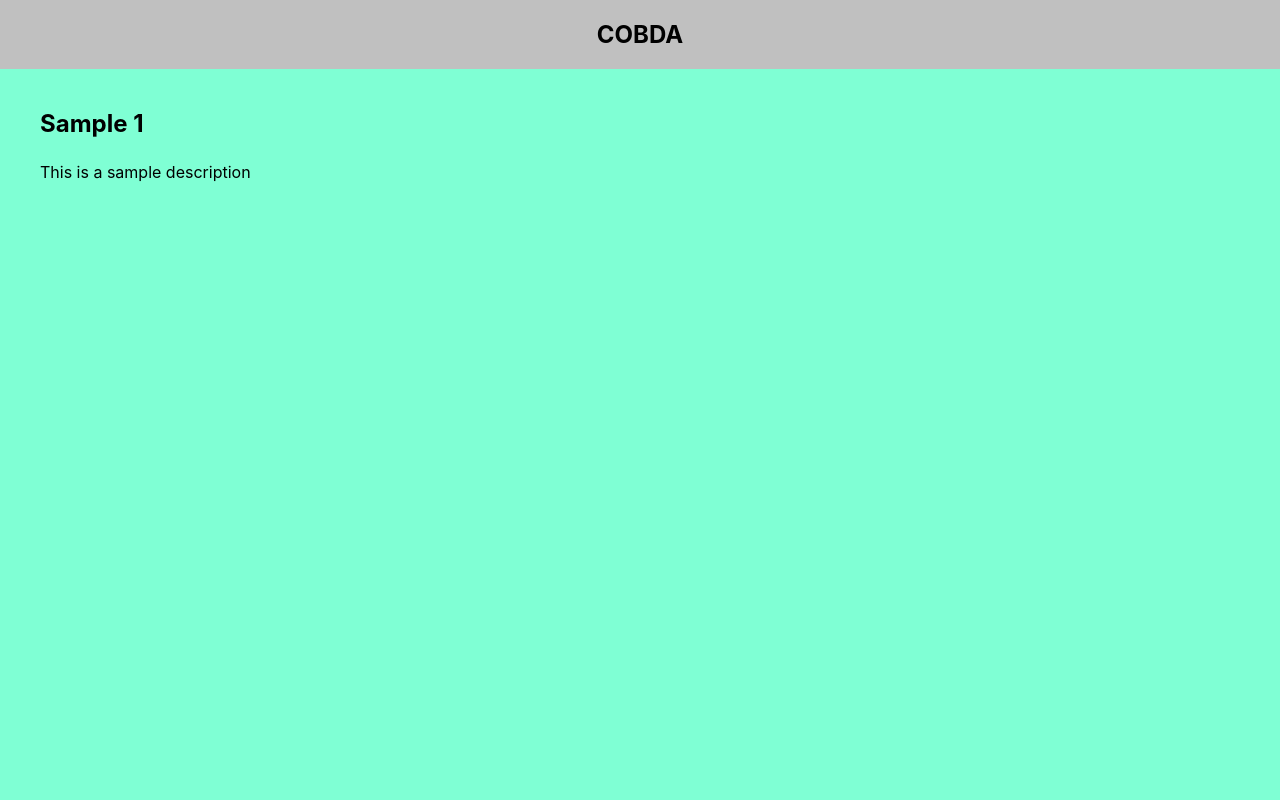
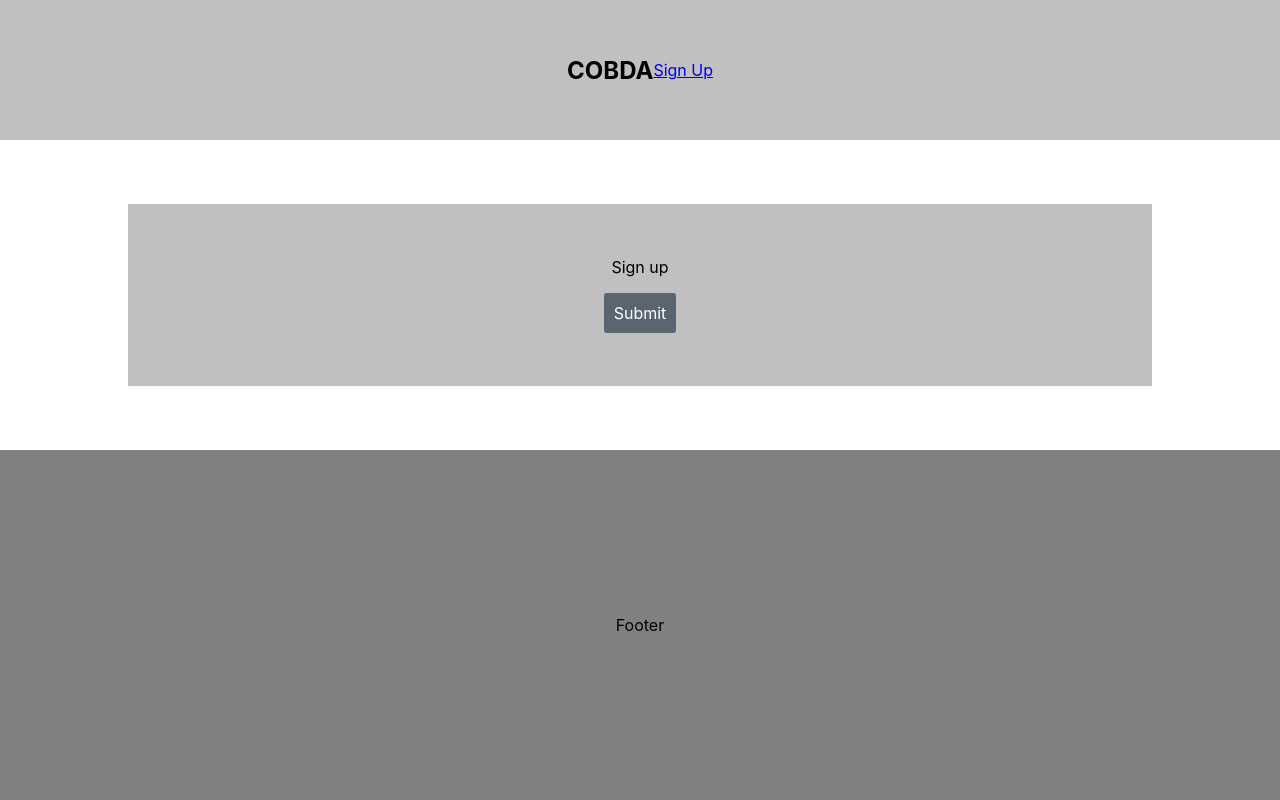
Before and after one commit to Cobda/cobda-web, a Next.js app: page /sign-up in a window 1280 px wide. Shown: the top 800 px of the page. Built offline with nearby package versions, Linux system fonts and the light colour scheme.

Commit message:
[ch65] Add sign-up layout

```diff
--- a/src/components/Navbar/index.tsx
+++ b/src/components/Navbar/index.tsx
@@ -1,12 +1,15 @@
 import React from 'react'
+import Link from 'next/link'
 
 export default function Navbar() {
   return (
     <nav className="navbar">
       <h2 className="navbar__title">COBDA</h2>
-      {/* <Link to="/sign-up" className="navbar__item">
-        Sign Up
-      </Link> */}
+      <Link href="/sign-up">
+        <a className="navbar__item">
+          Sign Up
+        </a>
+      </Link>
     </nav>
   )
 }
--- a/src/components/SignUpForm/index.tsx
+++ b/src/components/SignUpForm/index.tsx
@@ -1,13 +1,15 @@
-import React from 'react'
-import './styles.scss'
+import React from 'react';
+import Link from 'next/link'
 
 export default function SignUpForm() {
   return (
     <div className="sign-up-form">
       Sign up
-      {/* <Link to="/registration-success" className="sign-up-form__submit-button">
-        Submit
-      </Link> */}
+      <Link href="/registration-success">
+        <a className="sign-up-form__submit-button">
+          Submit
+        </a>
+      </Link>
     </div>
   )
 }
--- a/src/pages/sign-up.tsx
+++ b/src/pages/sign-up.tsx
@@ -1,19 +1,19 @@
 import Footer from '../components/Footer'
-import HomeSection from '../components/HomeSection'
+import SignUpForm from '../components/SignUpForm'
 import Navbar from '../components/Navbar'
 
 const SignUp = () => (
-  <>
+  <div className="layout-sign-up">
     <header>
       <Navbar />
     </header>
     <main>
-      <HomeSection />
+      <SignUpForm />
     </main>
     <footer>
       <Footer />
     </footer>
-  </>
+  </div>
 )
 
 export default SignUp
--- a/src/styles/components/__components-dir.scss
+++ b/src/styles/components/__components-dir.scss
@@ -2,3 +2,4 @@
 @import './navbar';
 @import './sidebar';
 @import './home-section';
+@import './sign-up-form';
--- /dev/null
+++ b/src/styles/components/_sign-up-form.scss
@@ -0,0 +1,23 @@
+@import '../abstracts/_abstracts-dir';
+
+.sign-up-form {
+  height: 100%;
+  flex-direction: column;
+  background-color: $background;
+
+  @include flex-center();
+
+  &__submit-button {
+    color: $light;
+    text-decoration: none;
+    padding: rem(5px 10px);
+    border-radius: rem(3px);
+
+    background-color: $shuttle-gray;
+    margin-top: rem(16px);
+
+    &:hover {
+      background-color: darken($background, 8%);
+    }
+  }
+}
--- a/src/styles/layouts/__layouts-dir.scss
+++ b/src/styles/layouts/__layouts-dir.scss
@@ -1 +1,2 @@
 @import './layout-home';
+@import './layout-sign-up';
--- /dev/null
+++ b/src/styles/layouts/_layout-sign-up.scss
@@ -0,0 +1,45 @@
+.layout-sign-up {
+  display: grid;
+  grid-template-columns: 1fr;
+  grid-template-rows: rem(40px) 1fr rem(200px);
+  grid-template-areas:
+    'header'
+    'main'
+    'footer';
+
+  height: 100vh;
+
+  @include respond-above('md') {
+    grid-template-rows: rem(80px) 1fr rem(250px);
+  }
+
+  @include respond-above('lg') {
+    grid-template-rows: rem(100px) 1fr rem(300px);
+  }
+
+  @include respond-above('xl') {
+    grid-template-rows: rem(140px) 1fr rem(350px);
+  }
+
+  & > header {
+    grid-area: header;
+  }
+
+  & > main {
+    grid-area: main;
+
+    padding: rem(24px) rem(16px);
+
+    @include respond-above('md') {
+      padding: 4.5% 6%;
+    }
+
+    @include respond-above('lg') {
+      padding: 5% 10%;
+    }
+  }
+
+  & > footer {
+    grid-area: footer;
+  }
+}
```
Also changed, not shown: src/router/index.tsx (deleted, +0 -29 lines).
